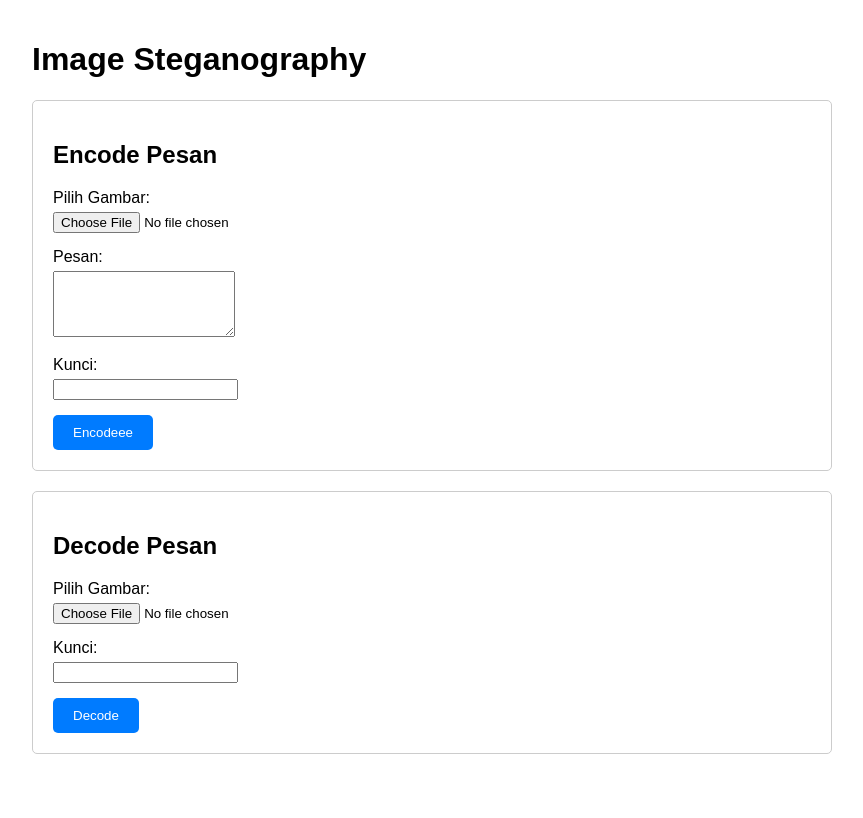
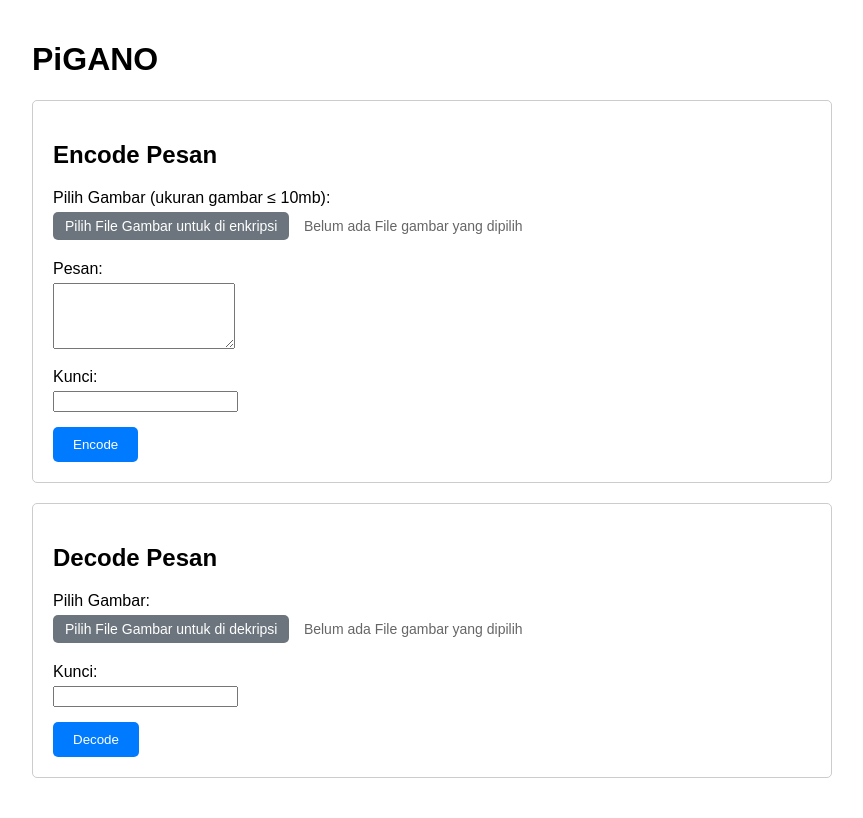
Before and after one commit to Kallendx82/PiGANO-FLASK-API, a Flask app: page / in a window 1280 px wide. Shown: the whole page, without its empty margins (208-1071 px from the left). Before the commit the page ends 754 px from the top, so only its background shows below. Run offline with Flask 2, Linux system fonts and the light colour scheme.

Commit message:
Update index.html

```diff
--- a/templates/index.html
+++ b/templates/index.html
@@ -3,7 +3,7 @@
 <head>
     <meta charset="UTF-8">
     <meta name="viewport" content="width=device-width, initial-scale=1.0">
-    <title>Image Steganography</title>
+    <title>PiGANO</title>
     <style>
         body {
             font-family: Arial, sans-serif;
@@ -41,17 +41,72 @@
             border: 1px solid #ccc;
             display: none;
         }
+        .btn-download {
+            padding: 10px 20px;
+            background-color: #28a745;
+            color: white;
+            border: none;
+            border-radius: 5px;
+            cursor: pointer;
+            margin-top: 10px;
+        }
+
+        .btn-download:hover {
+            background-color: #218838;
+        }
+
+        .custom-file-input {
+            position: relative;
+            display: inline-block;
+        }
+
+        .custom-file-input input[type="file"] {
+            position: absolute;
+            left: -9999px;
+        }
+
+        .custom-file-input .file-label {
+            display: inline-block;
+            padding: 6px 12px;
+            background: #6c757d;
+            color: white;
+            border-radius: 5px;
+            cursor: pointer;
+            font-size: 14px;
+        }
+
+        .custom-file-input .file-label:hover {
+            background: #5a6268;
+        }
+
+        .custom-file-input .file-chosen {
+            margin-left: 10px;
+            color: #666;
+            font-size: 14px;
+        }
+
+        .custom-file-input .file-label.file-selected {
+            background: #dc3545; /* Warna merah darah */
+        }
+
+        .custom-file-input .file-label.file-selected:hover {
+            background: #c82333; /* Warna merah darah yang lebih gelap untuk hover */
+        }
     </style>
 </head>
 <body>
-    <h1>Image Steganography</h1>
+    <h1>PiGANO</h1>
 
     <div class="container">
         <h2>Encode Pesan</h2>
         <form id="encodeForm" enctype="multipart/form-data">
             <div class="form-group">
-                <label for="encodeFile">Pilih Gambar:</label>
-                <input type="file" id="encodeFile" name="image" accept=".png,.jpg,.jpeg" required>
+                <label for="encodeFile">Pilih Gambar (ukuran gambar ≤ 10mb):</label>
+                <div class="custom-file-input">
+                    <input type="file" id="encodeFile" name="file" accept=".png,.jpg,.jpeg" required>
+                    <label for="encodeFile" class="file-label">Pilih File Gambar untuk di enkripsi</label>
+                    <span class="file-chosen">Belum ada File gambar yang dipilih</span>
+                </div>
             </div>
             <div class="form-group">
                 <label for="message">Pesan:</label>
@@ -61,8 +116,26 @@
                 <label for="encodeKey">Kunci:</label>
                 <input type="number" id="encodeKey" name="key" required>
             </div>
-            <button type="submit">Encodeee</button>
+            <button type="submit">Encode</button>
+            <button type="button" id="showCipherBtn" style="display: none; margin-left: 10px; background-color: #28a745;">
+                Lihat Cipher Text
+            </button>
         </form>
+
+        <div id="previewImage" style="margin-top: 20px; display: none;">
+            <h4>Gambar Hasil Encode:</h4>
+            <img id="encodedImage" style="max-width: 100%; height: auto;" />
+            <div style="margin-top: 10px;">
+                <button id="downloadBtn" class="btn-download" style="display: none; background-color: #28a745;">
+                    Download Gambar
+                </button>
+            </div>
+        </div>
+
+        <div id="cipherResult" style="display: none; margin-top: 15px; padding: 10px; border: 1px solid #ccc; border-radius: 5px;">
+            <h4>Cipher Text:</h4>
+            <p id="cipherText"></p>
+        </div>
     </div>
 
     <div class="container">
@@ -70,7 +143,11 @@
         <form id="decodeForm" enctype="multipart/form-data">
             <div class="form-group">
                 <label for="decodeFile">Pilih Gambar:</label>
-                <input type="file" id="decodeFile" name="image" accept=".png,.jpg,.jpeg" required>
+                <div class="custom-file-input">
+                    <input type="file" id="decodeFile" name="file" accept=".png" required>
+                    <label for="decodeFile" class="file-label">Pilih File Gambar untuk di dekripsi</label>
+                    <span class="file-chosen">Belum ada File gambar yang dipilih</span>
+                </div>
             </div>
             <div class="form-group">
                 <label for="decodeKey">Kunci:</label>
@@ -82,72 +159,61 @@
     </div>
 
     <script>
-        document.getElementById('encodeForm').onsubmit = async (e) => {
-            e.preventDefault();
-            const formData = new FormData(e.target);
+        // Fungsi untuk memeriksa ukuran file sebelum mengirimkan formulir
+        document.getElementById('encodeForm').onsubmit = function(e) {
+            const fileInput = document.getElementById('encodeFile');
+            const file = fileInput.files[0];
+            const maxSize = 10 * 1024 * 1024; // 10MB
 
-            try {
-                const response = await fetch('/encode', {
-                    method: 'POST',
-                    body: formData
-                });
-
-                if (response.ok) {
-                    const { filename } = await response.json();
-                    const resultResponse = await fetch('/download', {
-                        method: 'POST',
-                        headers: {
-                            'Content-Type': 'application/json'
-                        },
-                        body: JSON.stringify({ filename })
-                    });
-                    if (resultResponse.ok) {
-                        const blob = await resultResponse.blob();
-                        const url = window.URL.createObjectURL(blob);
-                        const a = document.createElement('a');
-                        a.href = url;
-                        a.download = filename;
-                        document.body.appendChild(a);
-                        a.click();
-                        window.URL.revokeObjectURL(url);
-                        a.remove();
-                    } else {
-                        alert('Error fetching result: ' + await resultResponse.text());
-                    }
-                } else {
-                    alert('Error: ' + await response.text());
-                }
-            } catch (error) {
-                alert('Error: ' + error);
+            if (file.size > maxSize) {
+                e.preventDefault(); // Hentikan pengiriman formulir
+                alert('Ukuran file tidak boleh lebih dari 10MB.');
             }
         };
 
-        document.getElementById('decodeForm').onsubmit = async (e) => {
-            e.preventDefault();
-            const formData = new FormData(e.target);
-            const resultDiv = document.getElementById('result');
+        // Event handler untuk form decode
+        document.getElementById('decodeForm').onsubmit = function(e) {
+            const fileInput = document.getElementById('decodeFile');
+            const file = fileInput.files[0];
+            const maxSize = 10 * 1024 * 1024; // 10MB
 
-            try {
-                const response = await fetch('/decode', {
-                    method: 'POST',
-                    body: formData
-                });
-
-                if (response.ok) {
-                    const data = await response.json();
-                    resultDiv.style.display = 'block';
-                    resultDiv.innerHTML = `
-                        <h3>Hasil Dekripsi:</h3>
-                        <p><strong>Cipher text:</strong> ${data.cipher_text}</p>
-                        <p><strong>Plain text:</strong> ${data.plain_text}</p>
-                    `;
-                } else {
-                    alert('Error: ' + await response.text());
-                }
-            } catch (error) {
-                alert('Error: ' + error);
+            if (file.size > maxSize) {
+                e.preventDefault(); // Hentikan pengiriman formulir
+                alert('Ukuran file tidak boleh lebih dari 10MB.');
             }
         };
+
+        // Tambahkan event listener untuk mencegah refresh dengan F5 atau Ctrl+R
+        document.addEventListener('keydown', function(e) {
+            if (e.key === 'F5' || (e.ctrlKey && e.key === 'r')) {
+                e.preventDefault();
+            }
+        });
+
+        // Update script untuk menangani perubahan file
+        document.querySelectorAll('input[type="file"]').forEach(input => {
+            input.addEventListener('change', function(e) {
+                const fileName = e.target.files[0]?.name;
+                const fileChosen = e.target.parentElement.querySelector('.file-chosen');
+                const fileLabel = e.target.parentElement.querySelector('.file-label');
+
+                if (fileName) {
+                    fileChosen.textContent = fileName;
+                    fileLabel.textContent = `File yang dipilih:`;
+                    fileLabel.classList.add('file-selected');
+                } else {
+                    fileChosen.textContent = input.id === 'encodeFile' ?
+                        'Belum ada File gambar yang dipilih' :
+                        'Belum ada File gambar yang dipilih';
+                    fileLabel.textContent = input.id === 'encodeFile' ?
+                        'Pilih File Gambar untuk di enkripsi' :
+                        'Pilih File Gambar untuk di dekripsi';
+                    fileLabel.classList.remove('file-selected');
+                }
+            });
+        });
     </script>
+
+    <script src="{{ url_for('static', filename='js/main.js') }}"></script>
 </body>
 </html>
```
